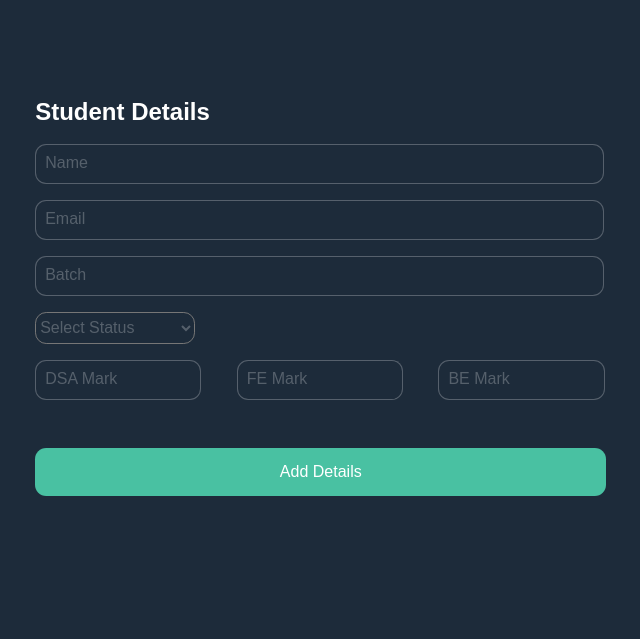
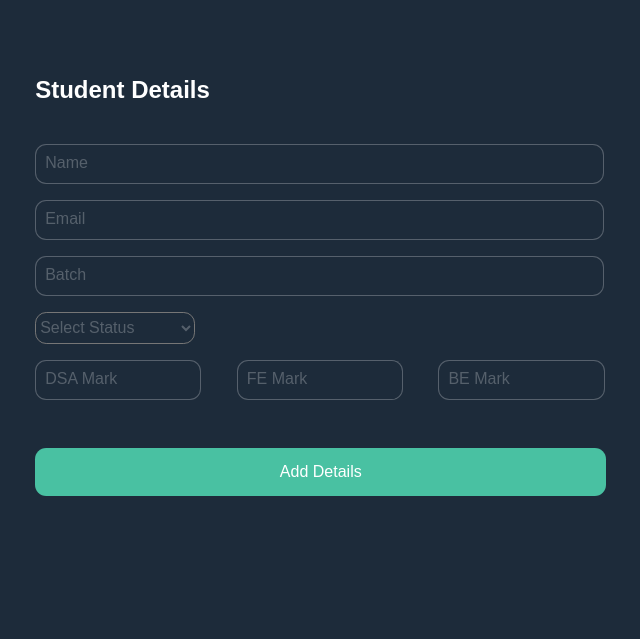
Before and after one commit to akshayop/Placement-Cell, a Node server app: page /students/add-student in a window 1280 px wide. Shown: the part 65-704 px from the top of the page, without its empty margins (368-1008 px from the left). Run offline with Node 20, Linux system fonts and the light colour scheme; the visitor is signed in with stand-in values (Sample User, id 1); style sheets or scripts are compiled from the project's sources; some libraries are stand-ins or nearby versions.

Commit message:
fixed add student header  css

```diff
--- a/assets/css/add_student.css
+++ b/assets/css/add_student.css
@@ -4,7 +4,7 @@
 #add-student-container h2 {
   position: absolute;
   left: 25.2rem;
-  top: 4.9rem;
+  top: 3.5rem;
 }
 #add-student-container form {
   display: flex;
--- a/assets/scss/add_student.scss
+++ b/assets/scss/add_student.scss
@@ -6,7 +6,7 @@
     h2 {
         position: absolute;
         left: 25.2rem;
-        top: 4.9rem;
+        top: 3.5rem;
     }
 
     form {
```
